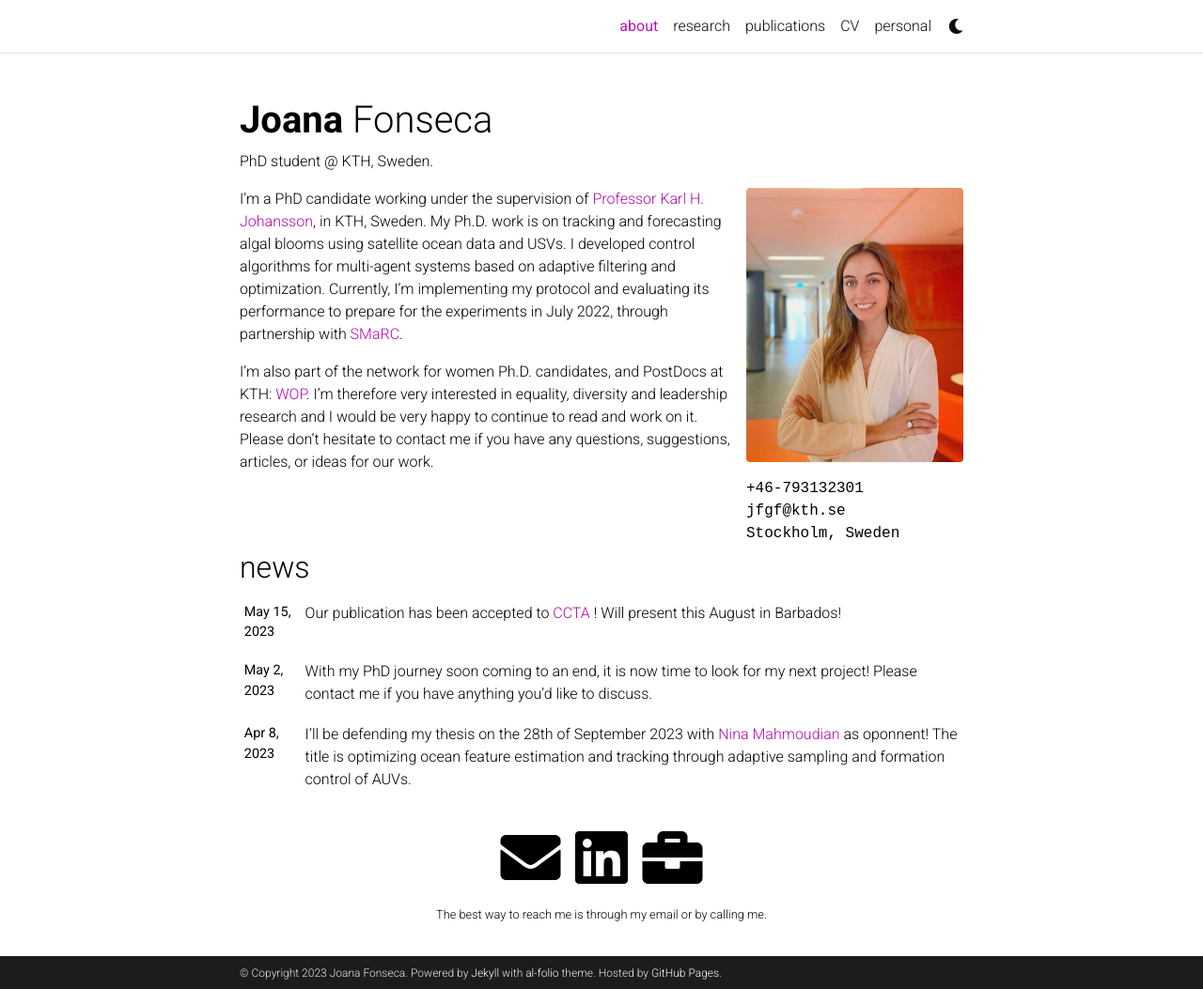
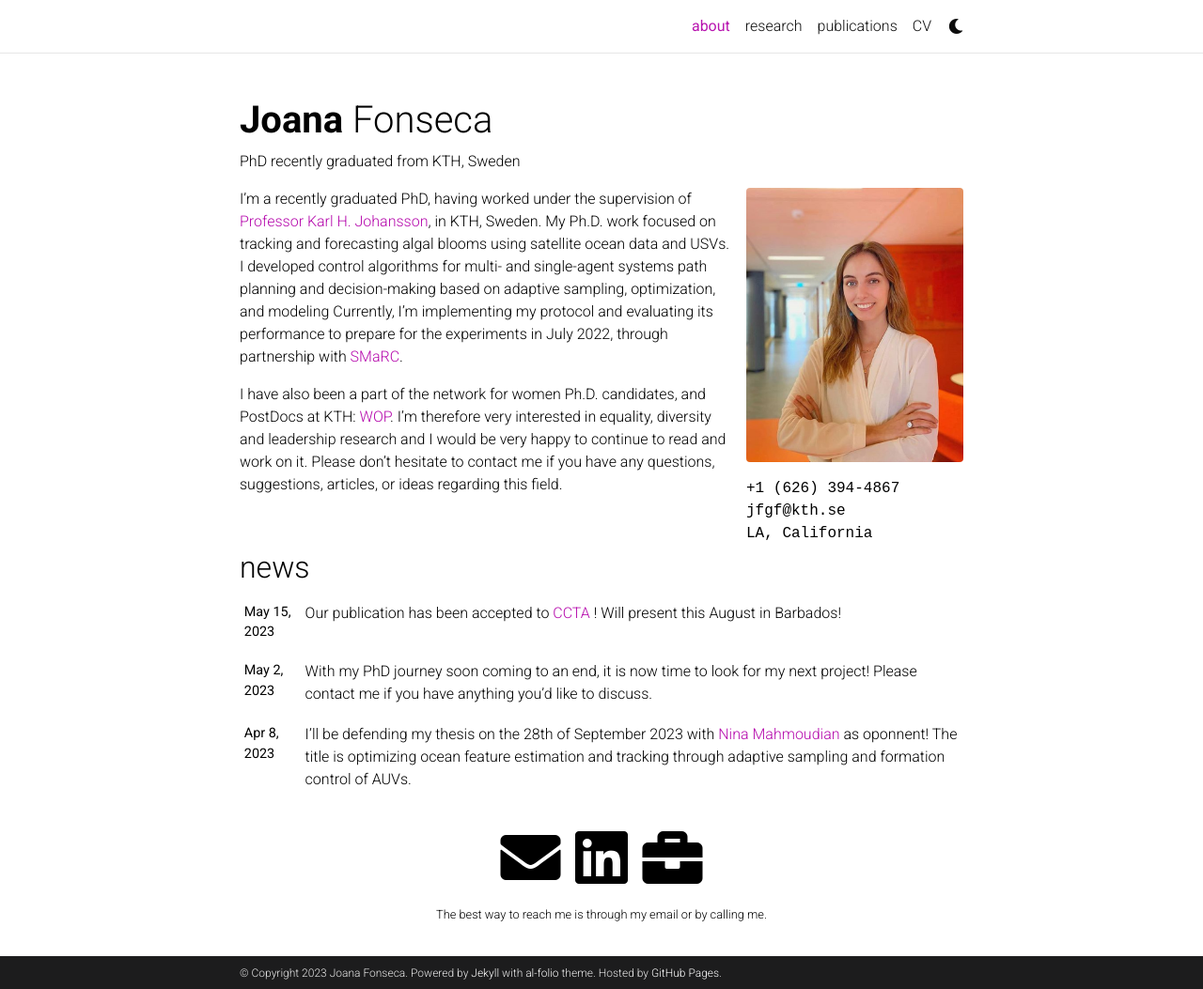
Before and after one commit to JoanaFonsec/JoanaFonsec.github.io, a Jekyll site: the page built from _pages/about.md, in a window 1280 px wide and 1053 px high. Shown: the whole window at 94% size. Built offline with Jekyll 4.4.1, drawn with Linux system fonts in a browser that asks for light colours; full-size pictures stand in for the smaller copies a plugin makes; comment, search, counter and statistics services are not loaded; a style sheet for code colours, icons or effects is not loaded.

Commit message:
upp: update website and cv

```diff
--- a/_pages/about.md
+++ b/_pages/about.md
@@ -2,23 +2,24 @@
 layout: about
 title: about
 permalink: /
-subtitle: PhD student @ KTH, Sweden.
+subtitle: PhD recently graduated from KTH, Sweden
 
 profile:
   align: right
   image: prof_pic.jpg
   address: >
-    <p>+46-793132301</p>
+    <p>+1 (626) 394-4867</p>
     <p>jfgf@kth.se</p>
-    <p>Stockholm, Sweden</p>
+    <p>LA, California </p>
 
 news: true  # includes a list of news items
 selected_papers: false # includes a list of papers marked as "selected={true}"
 social: true  # includes social icons at the bottom of the page
 ---
 
-I'm a PhD candidate working under the supervision of <a href="https://people.kth.se/~kallej/" target="_blank">Professor Karl H. Johansson</a>, in KTH, Sweden.
-My Ph.D. work is on tracking and forecasting algal blooms using satellite ocean data and USVs.
-I developed control algorithms for multi-agent systems based on adaptive filtering and optimization. Currently, I'm implementing my protocol and evaluating its performance to prepare for the experiments in July 2022, through partnership with <a href="https://smarc.se/" target="_blank">SMaRC</a>.
+I'm a recently graduated PhD, having worked under the supervision of <a href="https://people.kth.se/~kallej/" target="_blank">Professor Karl H. Johansson</a>, in KTH, Sweden.
+My Ph.D. work focused on tracking and forecasting algal blooms using satellite ocean data and USVs.
+I developed control algorithms for multi- and single-agent systems path planning and decision-making based on adaptive sampling, optimization, and modeling
+Currently, I'm implementing my protocol and evaluating its performance to prepare for the experiments in July 2022, through partnership with <a href="https://smarc.se/" target="_blank">SMaRC</a>.
 
-I'm also part of the network for women Ph.D. candidates, and PostDocs at KTH: <a href="https://www.kth.se/blogs/wop/" target="_blank">WOP</a>. I'm therefore very interested in equality, diversity and leadership research and I would be very happy to continue to read and work on it. Please don't hesitate to contact me if you have any questions, suggestions, articles, or ideas for our work.
+I have also been a part of the network for women Ph.D. candidates, and PostDocs at KTH: <a href="https://www.kth.se/blogs/wop/" target="_blank">WOP</a>. I'm therefore very interested in equality, diversity and leadership research and I would be very happy to continue to read and work on it. Please don't hesitate to contact me if you have any questions, suggestions, articles, or ideas regarding this field.
```
Also changed, not shown: _pages/projects.md (+1 -1 lines), 2 other files.
